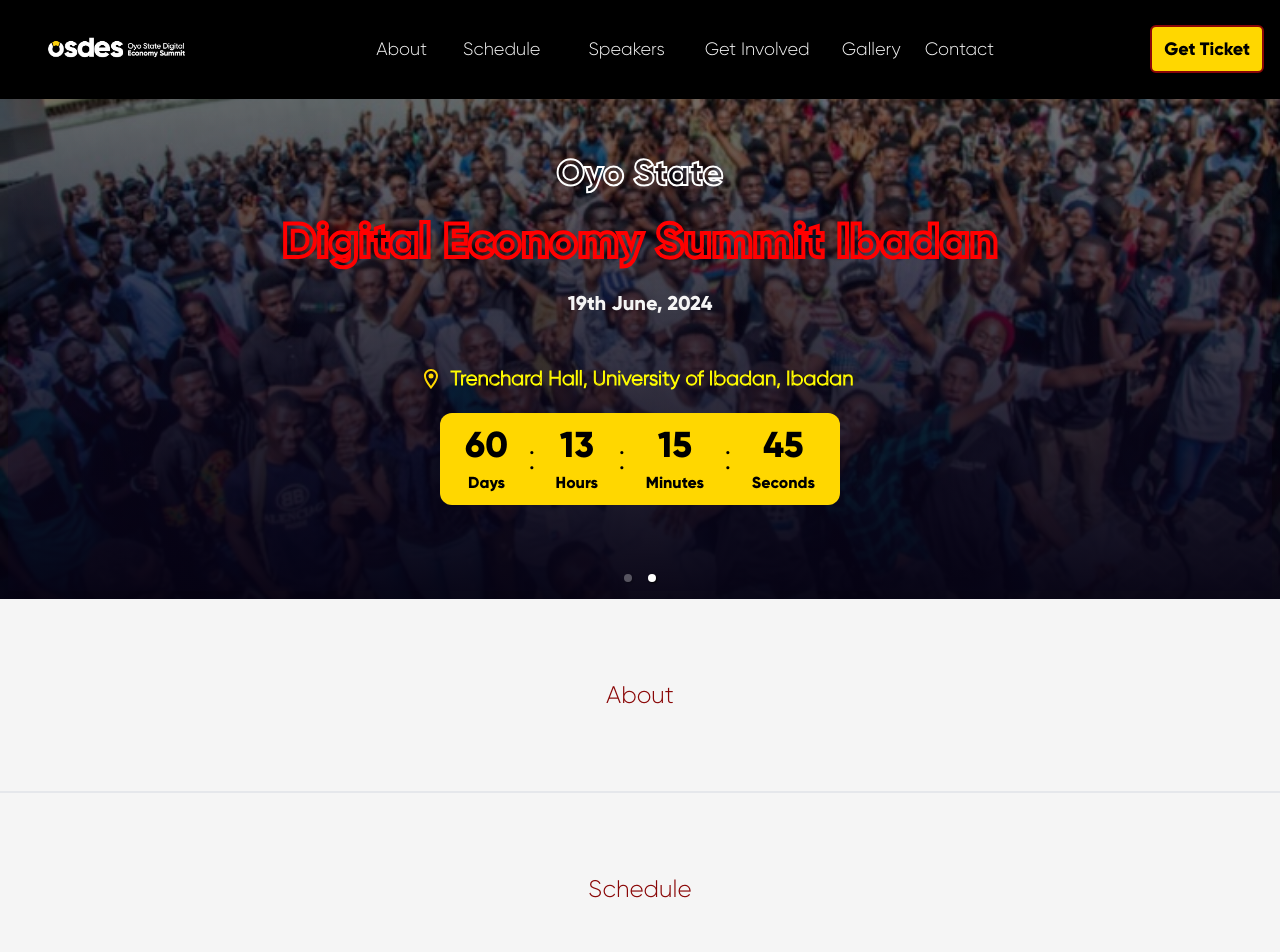
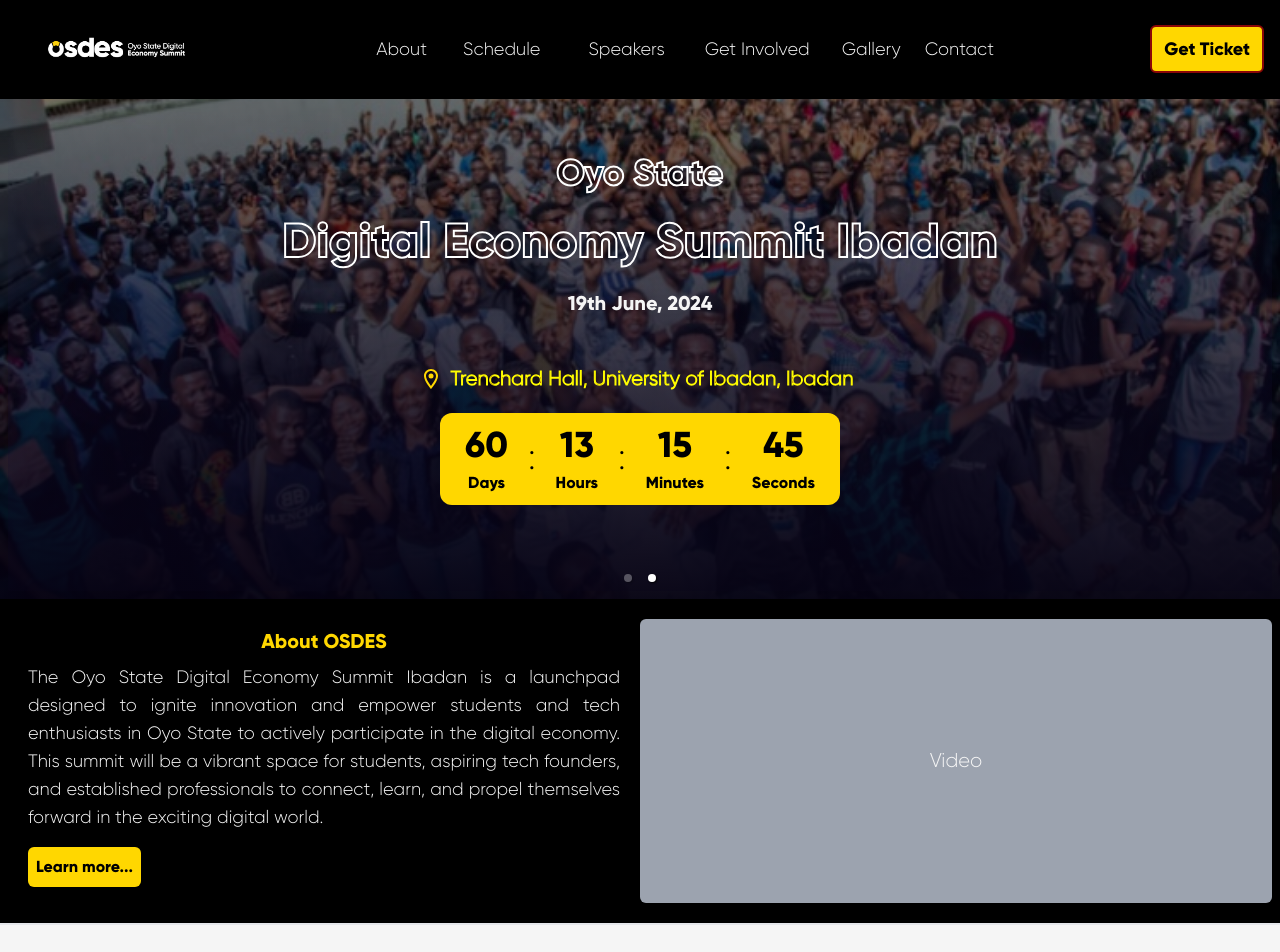
Before and after one commit to Yhucee14/osdes, a React (Vite) app: page / in a window 1280 px wide. Shown: the top 952 px of the page. Built offline with nearby package versions, Linux system fonts and the light colour scheme.

Commit message:
aboutsection

```diff
--- a/src/App.jsx
+++ b/src/App.jsx
@@ -56,7 +56,6 @@
                   />{" "}
                 </a>
               </div>
-
             </div>
           ) : (
             // Desktop view with navigation links
@@ -86,51 +85,61 @@
                   <button className="hover:text-yellow">About</button>
                 </Link>
 
-                <Link  to="schedule"
+                <Link
+                  to="schedule"
                   smooth={true}
                   duration={500}
                   className="px-3"
-                  onClick={() => setIsDropdownOpen(false)}>
+                  onClick={() => setIsDropdownOpen(false)}
+                >
                   <div className="px-3 md:px-3">
                     <button className=" hover:text-yellow ">Schedule</button>
                   </div>
                 </Link>
 
-                <Link to="speakers"
+                <Link
+                  to="speakers"
                   smooth={true}
                   duration={500}
                   className="px-3"
-                  onClick={() => setIsDropdownOpen(false)}>
+                  onClick={() => setIsDropdownOpen(false)}
+                >
                   <div className="px-3 md:px-3">
                     <button className=" hover:text-yellow">Speakers</button>
                   </div>
                 </Link>
 
-                <Link  to="involved"
+                <Link
+                  to="involved"
                   smooth={true}
                   duration={500}
                   className="px-3"
-                  onClick={() => setIsDropdownOpen(false)}>
+                  onClick={() => setIsDropdownOpen(false)}
+                >
                   <div className="px-1 md:px-1">
                     <button className=" hover:text-yellow">Get Involved</button>
                   </div>
                 </Link>
 
-                <Link to="gallery"
+                <Link
+                  to="gallery"
                   smooth={true}
                   duration={500}
                   className="px-3"
-                  onClick={() => setIsDropdownOpen(false)}>
+                  onClick={() => setIsDropdownOpen(false)}
+                >
                   <div className="px-1 md:px-1  ">
                     <button className=" hover:text-yellow">Gallery</button>
                   </div>
                 </Link>
 
-                <Link to="contact"
+                <Link
+                  to="contact"
                   smooth={true}
                   duration={500}
                   className="px-1"
-                  onClick={() => setIsDropdownOpen(false)}>
+                  onClick={() => setIsDropdownOpen(false)}
+                >
                   <div className="px-1 ">
                     <button className=" hover:text-yellow">Contact</button>
                   </div>
@@ -138,7 +147,7 @@
               </div>
 
               <div className="flex items-center flex-row ">
-                <button className="flex justify-between flex-row font-semibold py-2 px-2 rounded-md shadow-sm bg-yellow text-black border-2 border-red hover:bg-white hover:text-red">
+                <button className="flex justify-between flex-row transition duration-500 font-semibold py-2 px-2 rounded-md shadow-sm bg-yellow text-black border-2 border-red hover:bg-white hover:text-red">
                   <a href="" target={"_blank"} className="px-1">
                     Get Ticket
                   </a>
@@ -224,7 +233,7 @@
                     Oyo State
                   </h1>
 
-                  <h1 className="font-semibold outline-red text-transparent xx:text-3xl sm:text-4xl md:text-5xl py-4">
+                  <h1 className="font-semibold outline-white text-transparent xx:text-3xl sm:text-4xl md:text-5xl py-4">
                     Digital Economy Summit Ibadan
                   </h1>
 
@@ -252,9 +261,30 @@
 
       <div
         id="about"
-        className="text-red bg-white text-2xl p-20 border-b-2  text-center"
+        className="text-white py-5 px-2 bg-black border-b-2 flex xx:flex-col md:flex-row"
       >
-        About
+        <div className="md:w-[50%] flex flex-col">
+          <h1 className="py-2 text-xl text-yellow font-bold flex text-center justify-center">
+            About OSDES
+          </h1>
+          <p className="px-5 text-lg flex justify-center text-justify  ">
+            The Oyo State Digital Economy Summit Ibadan is a launchpad designed
+            to ignite innovation and empower students and tech enthusiasts in
+            Oyo State to actively participate in the digital economy. This
+            summit will be a vibrant space for students, aspiring tech founders,
+            and established professionals to connect, learn, and propel
+            themselves forward in the exciting digital world.
+          </p>
+
+          <div className="flex px-5 py-4 items-center flex-row">
+            <button className="flex justify-between flex-row text-md py-2 px-1 font-semibold rounded-md shadow-sm bg-yellow text-black transition duration-500 hover:bg-white hover:text-red">
+              <a href="./pages/moreAbout" target={"_blank"} className="px-1">
+                Learn more...
+              </a>
+            </button>
+          </div>
+        </div>
+        <div className=" md:w-[50%] p-32 rounded-md flex justify-center text-xl  text-center bg-gray-400">Video</div>
       </div>
 
       <div
--- a/src/index.css
+++ b/src/index.css
@@ -17,7 +17,7 @@
   }
 
   .outline-red {
-    -webkit-text-stroke-width: 4px; /* For Safari/Chrome */
+    -webkit-text-stroke-width: 3px; /* For Safari/Chrome */
     -webkit-text-stroke-color: red; /* For Safari/Chrome */
     text-stroke-width: 5px; /* For other browsers */
     text-stroke-color: white; /* For other browsers */
--- /dev/null
+++ b/src/pages/moreAbout.jsx
@@ -0,0 +1,11 @@
+
+
+const moreAbout = () => {
+  return (
+    <div>
+        moreAbout
+    </div>
+  )
+}
+
+export default moreAbout
```
